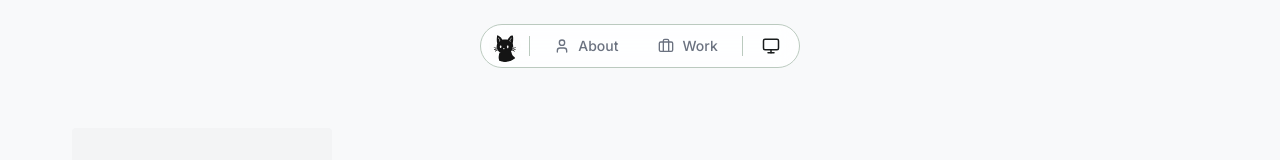
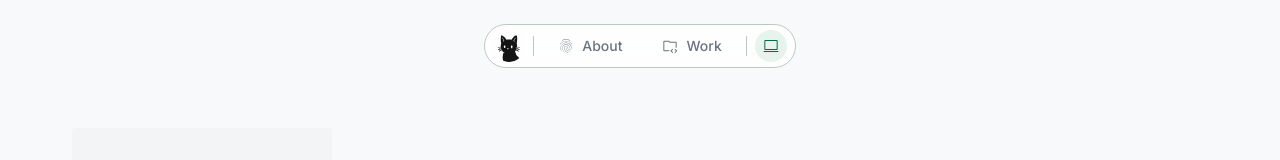
Before and after one commit to 95-ag/ag-portfolio, a Next.js app: page / in a window 1280 px wide. Shown: the top 160 px of the page. Built offline with nearby package versions, Linux system fonts and the light colour scheme.

Commit message:
feat: replace lucide icons with Material Symbols in nav and theme toggle

```diff
--- a/src/components/layout/mobile-nav.tsx
+++ b/src/components/layout/mobile-nav.tsx
@@ -1,18 +1,19 @@
 "use client";
 
 import { AnimatePresence, motion, useReducedMotion } from "framer-motion";
-import { Briefcase, User, X } from "lucide-react";
+import { X } from "lucide-react";
 import Image from "next/image";
 import Link from "next/link";
 import { usePathname } from "next/navigation";
 import { useEffect, useRef, useState } from "react";
-import { ThemeToggle } from "@/components/ui/theme-toggle";
+import { MaterialSymbol } from "@/components/ui/material-symbol";
+import { InlineThemeSelector } from "@/components/ui/theme-toggle";
 import { cn } from "@/lib/utils/cn";
 import { useFocusTrap } from "@/lib/utils/focus-trap";
 
 const NAV_ITEMS = [
-  { href: "/about", label: "About", Icon: User },
-  { href: "/work", label: "Work", Icon: Briefcase },
+  { href: "/about", label: "About", icon: "fingerprint" },
+  { href: "/work", label: "Work", icon: "folder_code" },
 ] as const;
 
 export function MobileNav() {
@@ -152,7 +153,7 @@ export function MobileNav() {
                 aria-label="Primary"
                 className="mt-[var(--spacing-xl)] flex flex-col gap-[var(--spacing-xs)]"
               >
-                {NAV_ITEMS.map(({ href, label, Icon }) => {
+                {NAV_ITEMS.map(({ href, label, icon }) => {
                   const isActive = pathname.startsWith(href);
                   return (
                     <Link
@@ -166,7 +167,11 @@ export function MobileNav() {
                           : "text-[var(--on-surface-muted)] hover:bg-[var(--surface-sunken)] hover:text-[var(--on-surface)]",
                       )}
                     >
-                      <Icon size={16} aria-hidden />
+                      <MaterialSymbol
+                        name={icon}
+                        size={16}
+                        className={isActive ? "text-[var(--accent)]" : ""}
+                      />
                       {label}
                     </Link>
                   );
@@ -175,8 +180,8 @@ export function MobileNav() {
 
               <div className="flex-1" />
 
-              {/* Theme toggle */}
-              <ThemeToggle />
+              {/* Theme selector */}
+              <InlineThemeSelector />
             </motion.div>
           </>
         )}
--- a/src/components/layout/pill-nav.tsx
+++ b/src/components/layout/pill-nav.tsx
@@ -1,16 +1,15 @@
 "use client";
 
-import { Briefcase, User } from "lucide-react";
 import Image from "next/image";
 import Link from "next/link";
 import { usePathname } from "next/navigation";
-import { ThemeToggle } from "@/components/ui/theme-toggle";
+import { MaterialSymbol } from "@/components/ui/material-symbol";
+import { PillThemeSelector } from "@/components/ui/theme-toggle";
 import { cn } from "@/lib/utils/cn";
 
-// Pages linked from the nav (Home is handled by the logo)
 const NAV_ITEMS = [
-  { href: "/about", label: "About", Icon: User },
-  { href: "/work", label: "Work", Icon: Briefcase },
+  { href: "/about", label: "About", icon: "fingerprint" },
+  { href: "/work", label: "Work", icon: "folder_code" },
 ] as const;
 
 function LogoMark() {
@@ -36,23 +35,19 @@ export function PillNav() {
   const pathname = usePathname();
 
   return (
-    /* Outer wrapper constrains centering to the 1200px content column */
     <div className="pointer-events-none fixed top-[var(--spacing-lg)] right-0 left-0 z-[var(--z-pill-nav)] flex justify-center px-[var(--spacing-margin-mobile)] md:px-[var(--spacing-gutter)] xl:px-[var(--spacing-margin-desktop)]">
       <nav
         aria-label="Primary"
         className="pointer-events-auto flex h-11 items-center gap-[var(--spacing-sm)] rounded-[var(--radius-pill)] border border-[var(--outline-variant)] bg-[var(--surface-overlay)] px-[var(--spacing-sm)] backdrop-blur-[12px]"
       >
-        {/* Logo — home link */}
         <LogoMark />
 
-        {/* Divider between logo and nav items */}
         <div
           aria-hidden="true"
           className="h-5 w-px bg-[var(--outline-variant)]"
         />
 
-        {/* Nav items */}
-        {NAV_ITEMS.map(({ href, label, Icon }) => {
+        {NAV_ITEMS.map(({ href, label, icon }) => {
           const isActive = pathname.startsWith(href);
           return (
             <Link
@@ -66,19 +61,22 @@ export function PillNav() {
                   : "text-[var(--on-surface-muted)] hover:bg-[var(--surface-sunken)] hover:text-[var(--on-surface)]",
               )}
             >
-              <Icon size={16} aria-hidden />
+              <MaterialSymbol
+                name={icon}
+                size={16}
+                className={isActive ? "text-[var(--accent)]" : ""}
+              />
               {label}
             </Link>
           );
         })}
 
-        {/* Divider before theme toggle */}
         <div
           aria-hidden="true"
           className="h-5 w-px bg-[var(--outline-variant)]"
         />
 
-        <ThemeToggle />
+        <PillThemeSelector />
       </nav>
     </div>
   );
--- /dev/null
+++ b/src/components/ui/material-symbol.tsx
@@ -0,0 +1,38 @@
+// SVG paths extracted from @material-symbols/svg-400@0.44.7 (outlined, viewBox 0 -960 960 960)
+const PATHS = {
+  fingerprint:
+    "M481-779q108 0 203.5 46T843-601q3 5 2.5 8t-3.5 6q-3 3-7.5 3t-8.5-5q-59-82-150.5-126T481-759q-103 0-193 44.5T138-589q-4 5-7.5 6t-7.5-1q-4-2-4-6.5t2-8.5q62-86 157-133t203-47Zm0 96q136 0 233.5 90T812-371q0 46-34 78t-82 32q-49 0-84-32t-35-78q0-39-28.5-65T481-462q-39 0-68 26t-29 65q0 104 63 173.5T604-100q6 2 7.5 5t.5 7q-1 5-4 7t-8 0q-103-26-169.5-103T364-371q0-47 34.5-79t82.5-32q48 0 82.5 32t34.5 79q0 38 29.5 64t68.5 26q38 0 66.5-26t28.5-64q0-123-91.5-206T481-660q-127 0-218.5 83T171-371q0 24 5.5 62.5T200-221q2 5 0 7.5t-5 4.5q-4 2-8.5 1t-6.5-6q-13-38-20.5-77.5T152-371q0-129 98-220.5T481-683Zm0-197q65 0 127.5 16T728-819q5 2 5.5 6t-1.5 7q-2 3-5.5 5t-8.5 0q-55-27-115-42.5T481-859q-62 0-121 14.5T247-801q-5 2-7.5.5T235-805q-2-2-2-6t3-6q57-31 119.5-47T481-880Zm0 298q92 0 158.5 61T706-371q0 5-2.5 7.5T696-361q-5 0-8-2.5t-3-7.5q0-81-60.5-136T481-562q-83 0-142.5 55T279-371q0 85 29.5 145T396-106q4 4 3.5 7.5T396-92q-2 2-6.5 3.5T381-92q-58-60-90.5-126T258-371q0-89 65.5-150T481-582Zm-1 200q5 0 7.5 3t2.5 8q0 81 59.5 133.5T687-185q8 0 19-1t24-3q5-1 8 1.5t4 5.5q1 4-.5 7t-6.5 4q-18 5-31.5 5.5t-16.5.5q-88 0-152.5-58.5T470-371q0-5 2.5-8t7.5-3Z",
+  folder_code:
+    "M140-220v-520 550-30Zm0 60q-24 0-42-18.5T80-220v-520q0-23 18-41.5t42-18.5h281l60 60h339q23 0 41.5 18.5T880-680v301h-60v-301H456l-60-60H140v520h295v60H140Zm485 99L495-190l130-129 42 42-87 87 87 87-42 42Zm164 0-42-42 87-87-87-87 42-42 130 129L789-61Z",
+  light_mode:
+    "M579-381q41-41 41-99t-41-99q-41-41-99-41t-99 41q-41 41-41 99t41 99q41 41 99 41t99-41Zm-240.5 42.5Q280-397 280-480t58.5-141.5Q397-680 480-680t141.5 58.5Q680-563 680-480t-58.5 141.5Q563-280 480-280t-141.5-58.5ZM200-450H40v-60h160v60Zm720 0H760v-60h160v60ZM450-760v-160h60v160h-60Zm0 720v-160h60v160h-60ZM262-658l-100-97 43-44 96 100-39 41Zm494 496-98-100 41-41 99 98-42 43Zm-99-537 98-99 44 42-99 98-43-41ZM162-205l99-98 42 42-98 99-43-43Zm318-275Z",
+  dark_mode:
+    "M480-120q-150 0-255-105T120-480q0-150 105-255t255-105q8 0 17 .5t23 1.5q-36 32-56 79t-20 99q0 90 63 153t153 63q52 0 99-18.5t79-51.5q1 12 1.5 19.5t.5 14.5q0 150-105 255T480-120Zm0-60q109 0 190-67.5T771-406q-25 11-53.67 16.5Q688.67-384 660-384q-114.69 0-195.34-80.66Q384-545.31 384-660q0-24 5-51.5t18-62.5q-98 27-162.5 109.5T180-480q0 125 87.5 212.5T480-180Zm-4-297Z",
+  computer:
+    "M40-120v-60h880v60H40Zm100-120q-24 0-42-18t-18-42v-480q0-24 18-42t42-18h680q24 0 42 18t18 42v480q0 24-18 42t-42 18H140Zm0-60h680v-480H140v480Zm0 0v-480 480Z",
+} as const;
+
+export type MaterialSymbolName = keyof typeof PATHS;
+
+export function MaterialSymbol({
+  name,
+  size = 18,
+  className,
+}: {
+  name: MaterialSymbolName;
+  size?: number;
+  className?: string;
+}) {
+  return (
+    <svg
+      width={size}
+      height={size}
+      viewBox="0 -960 960 960"
+      fill="currentColor"
+      aria-hidden="true"
+      className={className}
+    >
+      <path d={PATHS[name]} />
+    </svg>
+  );
+}
--- a/src/components/ui/theme-toggle.tsx
+++ b/src/components/ui/theme-toggle.tsx
@@ -1,56 +1,134 @@
 "use client";
 
-import { Monitor, Moon, Sun } from "lucide-react";
 import { useTheme } from "next-themes";
-import { useEffect, useState } from "react";
+import { useEffect, useRef, useState } from "react";
+import {
+  MaterialSymbol,
+  type MaterialSymbolName,
+} from "@/components/ui/material-symbol";
 import { cn } from "@/lib/utils/cn";
 
 type ThemeMode = "light" | "dark" | "system";
 
-const cycle: Record<ThemeMode, ThemeMode> = {
-  light: "dark",
-  dark: "system",
-  system: "light",
+const MODES: ThemeMode[] = ["light", "dark", "system"];
+
+const ICON: Record<ThemeMode, MaterialSymbolName> = {
+  light: "light_mode",
+  dark: "dark_mode",
+  system: "computer",
 };
 
-const label: Record<ThemeMode, string> = {
-  light: "Switch to dark theme",
-  dark: "Switch to system theme",
-  system: "Switch to light theme",
+const LABEL: Record<ThemeMode, string> = {
+  light: "Light",
+  dark: "Dark",
+  system: "System",
 };
 
-const Icon = { light: Sun, dark: Moon, system: Monitor };
-
-interface ThemeToggleProps {
-  className?: string;
+function useCurrentTheme() {
+  const { theme = "system", setTheme } = useTheme();
+  const [mounted, setMounted] = useState(false);
+  useEffect(() => setMounted(true), []);
+  const current: ThemeMode =
+    mounted && (theme as ThemeMode) in LABEL ? (theme as ThemeMode) : "system";
+  return { current, setTheme };
 }
 
-export function ThemeToggle({ className }: ThemeToggleProps) {
-  const { theme = "system", setTheme } = useTheme();
-  const [mounted, setMounted] = useState(false);
+/* ── Pill nav mode: shows active icon; hover expands to all 3 ── */
+export function PillThemeSelector() {
+  const { current, setTheme } = useCurrentTheme();
+  const [expanded, setExpanded] = useState(false);
+  const containerRef = useRef<HTMLDivElement>(null);
 
-  useEffect(() => setMounted(true), []);
-
-  const current = mounted
-    ? (theme as ThemeMode) in cycle
-      ? (theme as ThemeMode)
-      : "system"
-    : "system";
-
-  const IconComponent = Icon[current];
+  useEffect(() => {
+    if (!expanded) return;
+    function onPointerDown(e: PointerEvent) {
+      if (!containerRef.current?.contains(e.target as Node)) {
+        setExpanded(false);
+      }
+    }
+    document.addEventListener("pointerdown", onPointerDown);
+    return () => document.removeEventListener("pointerdown", onPointerDown);
+  }, [expanded]);
 
   return (
-    <button
-      type="button"
-      onClick={() => setTheme(cycle[current])}
-      aria-label={label[current]}
+    // biome-ignore lint/a11y/noStaticElementInteractions: hover expand wrapper; all interactive elements are buttons inside
+    <div
+      ref={containerRef}
+      onMouseEnter={() => setExpanded(true)}
+      onMouseLeave={() => setExpanded(false)}
+      className="flex items-center"
+    >
+      {MODES.map((mode) => {
+        const isSelected = mode === current;
+        // Selected button is always visible; others appear only when expanded
+        const visible = isSelected || expanded;
+        return (
+          <div
+            key={mode}
+            className={cn(
+              "overflow-hidden transition-[width,opacity] ease-[var(--ease-standard)] duration-[var(--duration-slow)]",
+              visible ? "w-8 opacity-100" : "w-0 opacity-0",
+            )}
+          >
+            <button
+              type="button"
+              onClick={() => setTheme(mode)}
+              aria-label={`Set ${LABEL[mode]} theme`}
+              aria-pressed={isSelected}
+              className={cn(
+                "flex h-8 w-8 items-center justify-center rounded-[var(--radius-pill)]",
+                "transition-colors duration-[var(--duration-fast)]",
+                isSelected
+                  ? "bg-[var(--accent-muted)] text-[var(--accent)]"
+                  : "text-[var(--on-surface-muted)] hover:text-[var(--on-surface)]",
+              )}
+            >
+              <MaterialSymbol name={ICON[mode]} size={16} />
+            </button>
+          </div>
+        );
+      })}
+    </div>
+  );
+}
+
+/* ── Inline mode: all 3 always visible (mobile nav) ── */
+export function InlineThemeSelector({ className }: { className?: string }) {
+  const { current, setTheme } = useCurrentTheme();
+
+  return (
+    <div
       className={cn(
-        "flex h-10 w-10 items-center justify-center rounded-[var(--radius-pill)] text-[var(--on-surface)] transition-colors duration-[var(--duration-fast)]",
-        "hover:bg-[var(--accent-muted)]",
+        "flex w-fit items-center rounded-[var(--radius-pill)] bg-[var(--surface-sunken)] p-1",
         className,
       )}
     >
-      <IconComponent size={18} aria-hidden />
-    </button>
+      {MODES.map((mode) => {
+        const isSelected = mode === current;
+        return (
+          <button
+            key={mode}
+            type="button"
+            onClick={() => setTheme(mode)}
+            aria-label={`Set ${LABEL[mode]} theme`}
+            aria-pressed={isSelected}
+            className={cn(
+              "flex h-8 w-8 items-center justify-center rounded-[var(--radius-pill)]",
+              "transition-colors duration-[var(--duration-fast)]",
+              isSelected
+                ? "bg-[var(--accent-muted)] text-[var(--accent)]"
+                : "text-[var(--on-surface-muted)] hover:text-[var(--on-surface)]",
+            )}
+          >
+            <MaterialSymbol name={ICON[mode]} size={16} />
+          </button>
+        );
+      })}
+    </div>
   );
 }
+
+/* ── Legacy export ── */
+export function ThemeToggle() {
+  return <PillThemeSelector />;
+}
```
